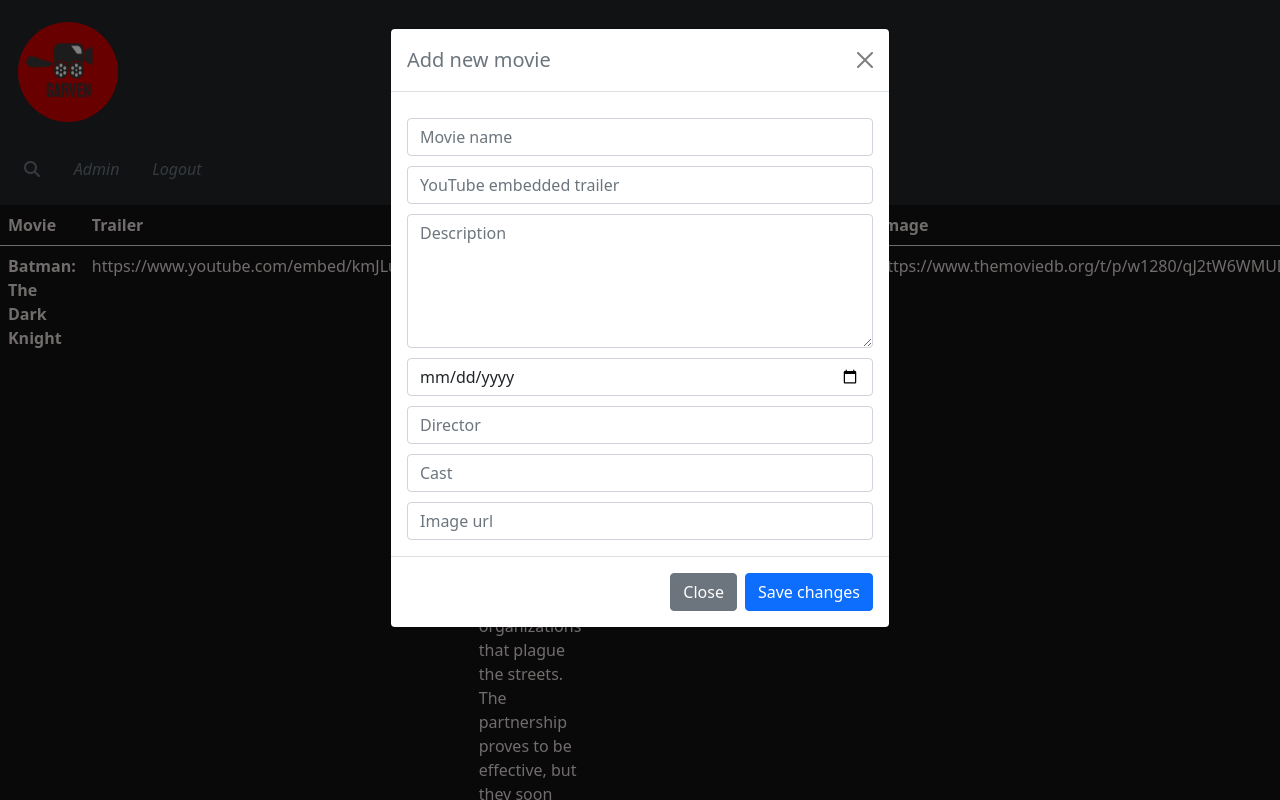
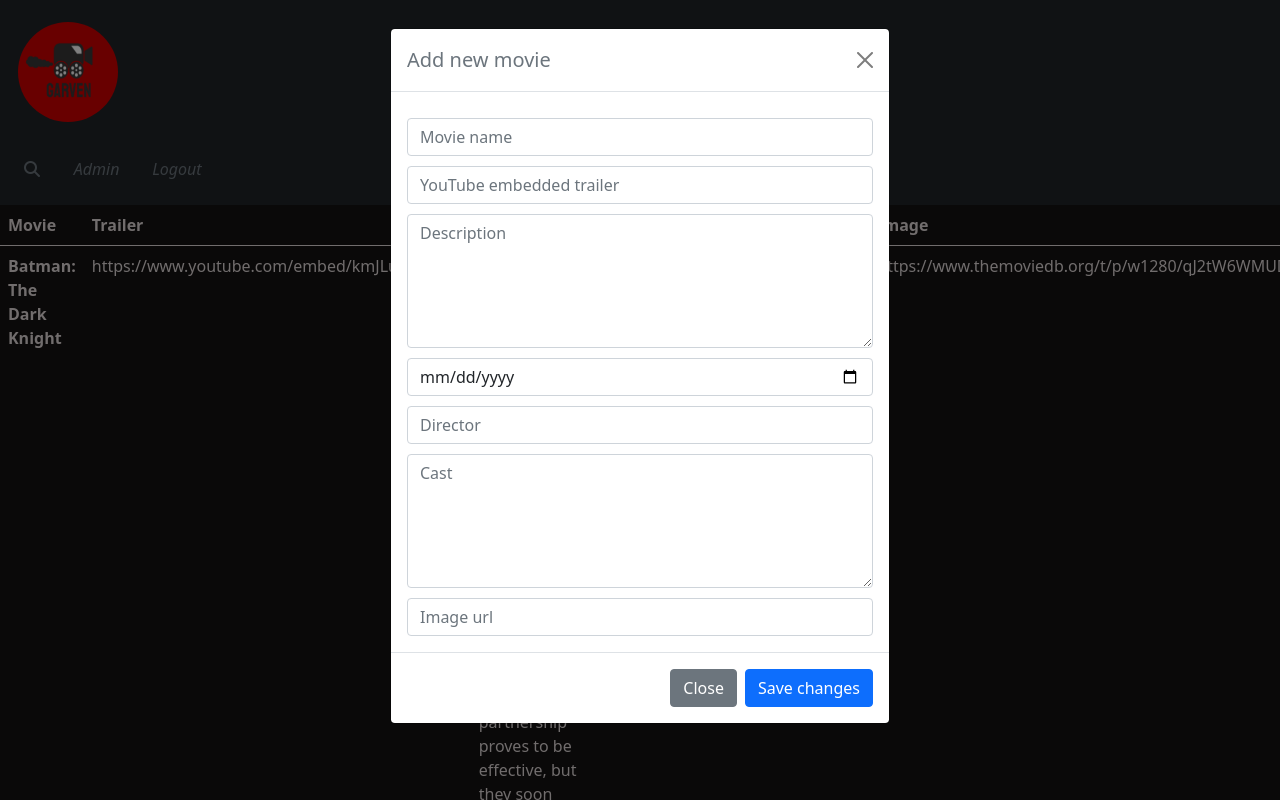
Before and after one commit to vagdv/videoclubgarven, a Django app: page /admin/movies/ in a window 1280 px wide, after a click on "Add Movie". Run offline with Django 3.2, Linux system fonts and the light colour scheme; a user stored in the database is signed in; data comes from the database, SQL or seed files in the repository; both versions use the stored data as it was after the commit; some libraries are stand-ins or nearby versions.

Commit message:
modified:   db.sqlite3 	modified:   myapp/templates/myapp/crud/movies.html 	modified:   static/css/cabecera.css 	modified:   static/css/movies.css

```diff
--- a/myapp/templates/myapp/crud/movies.html
+++ b/myapp/templates/myapp/crud/movies.html
@@ -68,15 +68,14 @@
                                        placeholder="Movie name">
                                 <input type="url" class="form-control" required name="urlTrailer" id="urlTrailer"
                                        placeholder="YouTube embedded trailer">
-                                <textarea type="text" class="form-control" id="desc" placeholder="Description" rows="5"></textarea>
-                                <!--<input type="text" class="form-control" required name="desc" id="desc"
-           placeholder="Description">-->
+                                <textarea type="text" class="form-control" required name="desc" id="desc"
+                                          placeholder="Description" rows="5"></textarea>
                                 <input type="date" class="form-control" required name="year" id="year"
                                        placeholder="Release date">
                                 <input type="text" class="form-control" required name="director" id="director"
                                        placeholder="Director">
-                                <input type="text" class="form-control" required name="cast" id="cast"
-                                       placeholder="Cast">
+                                <textarea type="text" class="form-control" required name="cast" id="cast"
+                                       placeholder="Cast" rows="5"></textarea>
                                 <input type="url" class="form-control" required name="url" id="url"
                                        placeholder="Image url">
                             </div>
--- a/static/css/movies.css
+++ b/static/css/movies.css
@@ -3,9 +3,10 @@
     justify-content: center;
 }
 
-.nombre, p{
+.nombre, p {
     color: #e2dada;
 }
+
 a:link {
     color: #e2dada;
     text-decoration: none;
@@ -20,6 +21,7 @@ a:link {
     color: #ffffff;
     background: none;
 }
+
 .page-link {
     color: #ffffff;
     background: none;
```
Also changed, not shown: static/css/cabecera.css (+9 -3 lines), db.sqlite3. Lines whose indentation alone changed are shown as unchanged.
